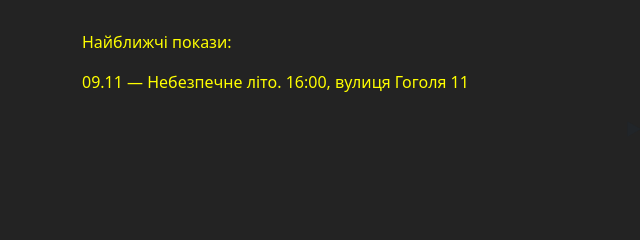
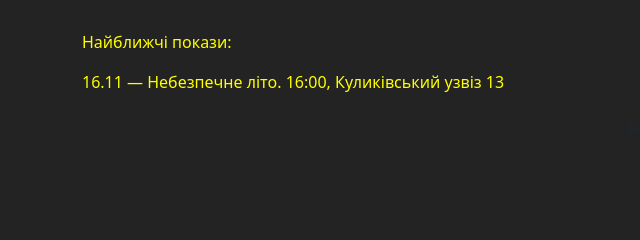
Before and after one commit to bebebitari/tetra, a plain HTML site: page index.html in a window 1280 px wide. Shown: the part 832-1072 px from the top of the page, 0-640 px from the left. Drawn offline with nearby package versions, Linux system fonts and the light colour scheme.

Commit message:
Update index.html

```diff
--- a/index.html
+++ b/index.html
@@ -149,7 +149,7 @@
         <p></p>
         <p>Найближчі покази:</p>
         <p></p>
-        <p>09.11 — Небезпечне літо. 16:00, вулиця Гоголя 11</p>
+        <p>16.11 — Небезпечне літо. 16:00, Куликівський узвіз 13</p>
     </div>
     <!-- <div class="container" align="center">
         <div class="rep">
```
